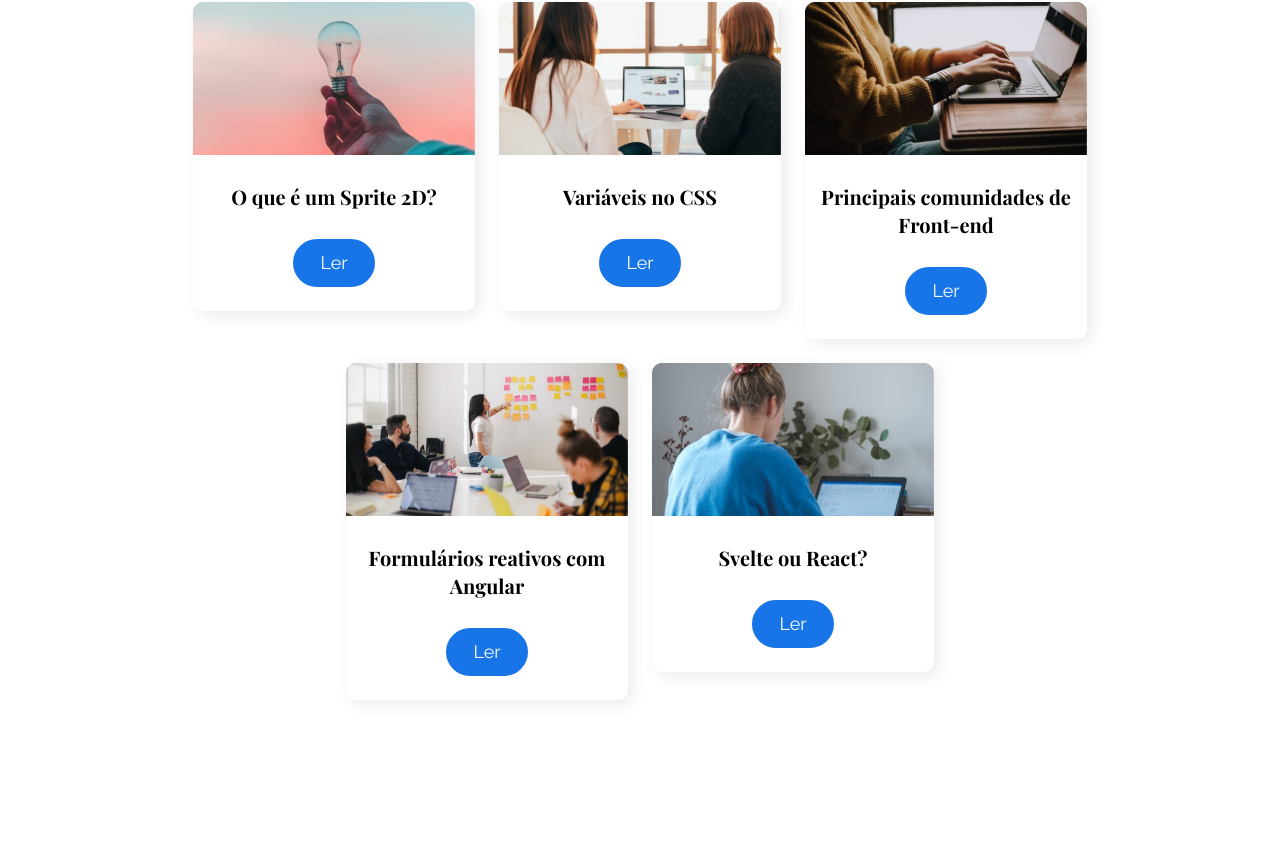
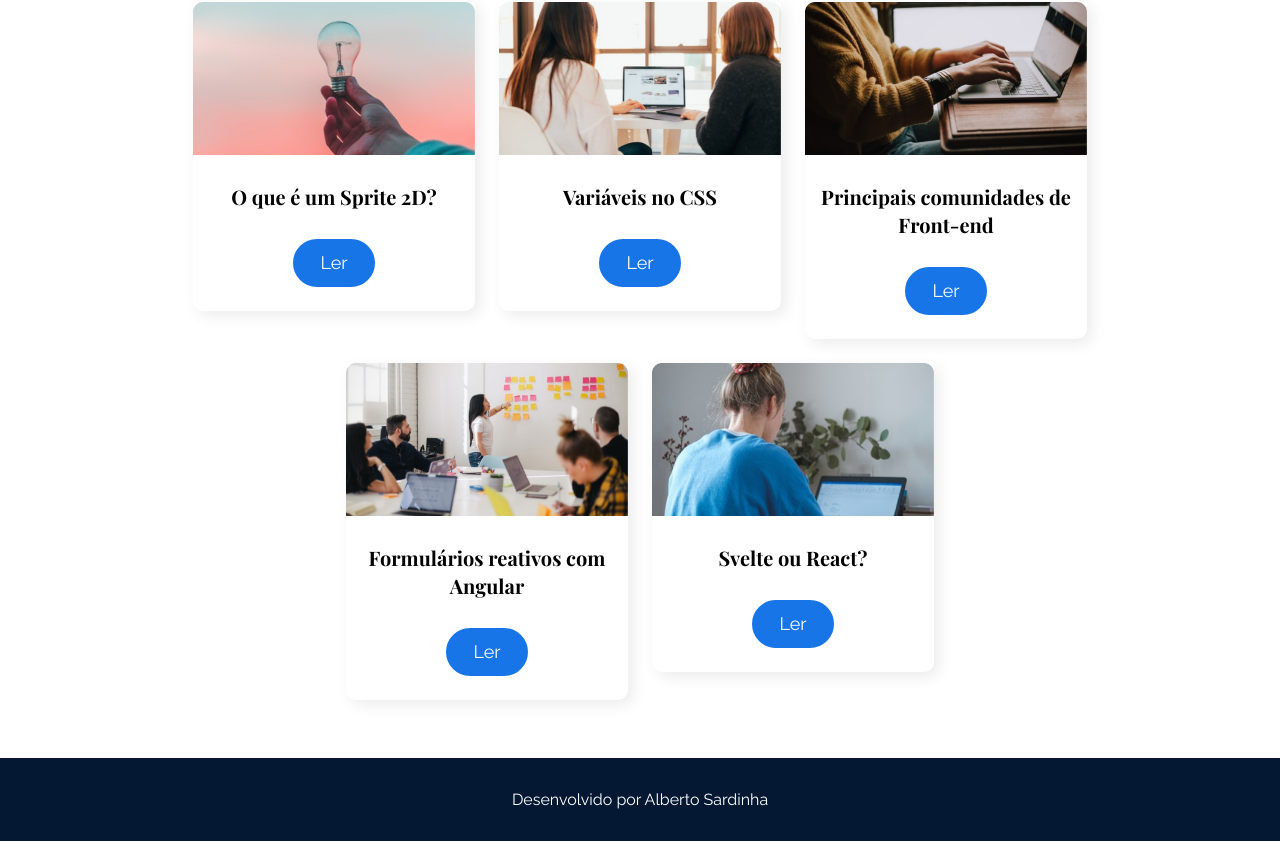
Before and after one commit to betosardinha/curriculum, a React (Create React App) app: page / in a window 1280 px wide. Shown: the part 1037-1878 px from the top of the page. Before the commit the page ends 1795 px from the top, so only its background shows below. Built offline with nearby package versions, Linux system fonts and the light colour scheme.

Commit message:
feat(components): add Footer

```diff
--- a/src/App.jsx
+++ b/src/App.jsx
@@ -4,6 +4,7 @@ import { BrowserRouter, Route, Routes } from 'react-router-dom';
 import Home from 'pages/Home';
 import About from 'pages/About';
 import Menu from 'components/Menu';
+import Footer from 'components/Footer';
 
 function App() {
   return (
@@ -15,6 +16,8 @@ function App() {
         <Route path="/about" element={<About />} />
         <Route path="*" element={<h1>Not Found</h1>} />
       </Routes>
+
+      <Footer />
     </BrowserRouter>
   );
 }
--- /dev/null
+++ b/src/components/Footer/Footer.jsx
@@ -0,0 +1,13 @@
+import React from 'react';
+
+import styles from './Footer.module.scss';
+
+function Footer() {
+  return (
+    <footer className={styles.footer}>
+      <p>Desenvolvido por Alberto Sardinha</p>
+    </footer>
+  );
+}
+
+export default Footer;
--- /dev/null
+++ b/src/components/Footer/Footer.module.scss
@@ -0,0 +1,11 @@
+@import "styles/vars";
+
+.footer {
+  background-color: $color-primary;
+  color: $white;
+  padding: 2rem 0;
+  display: flex;
+  justify-content: center;
+  align-items: center;
+  column-gap: .5rem;
+}
--- /dev/null
+++ b/src/components/Footer/index.js
@@ -0,0 +1,3 @@
+import Footer from './Footer';
+
+export default Footer;
```
